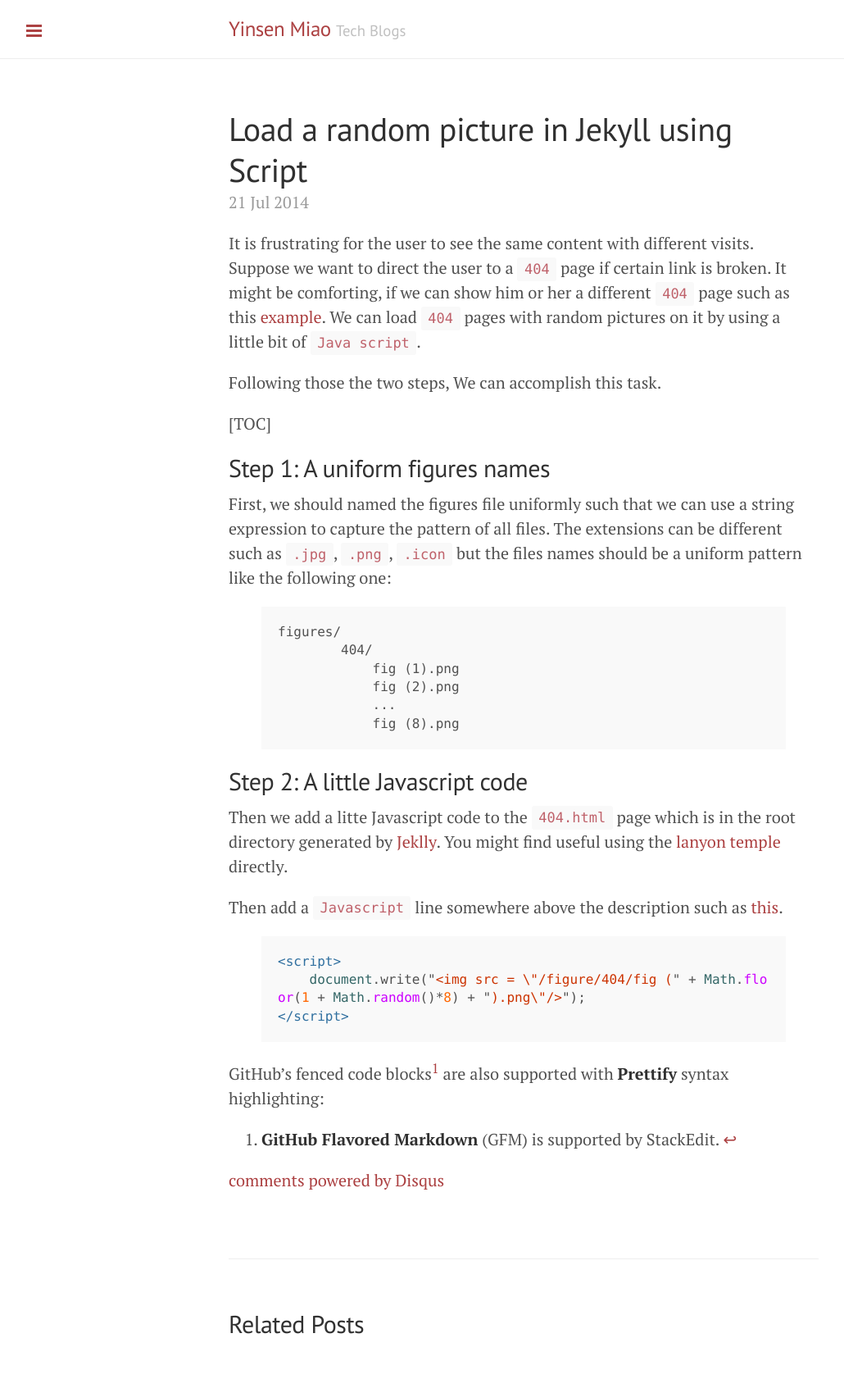
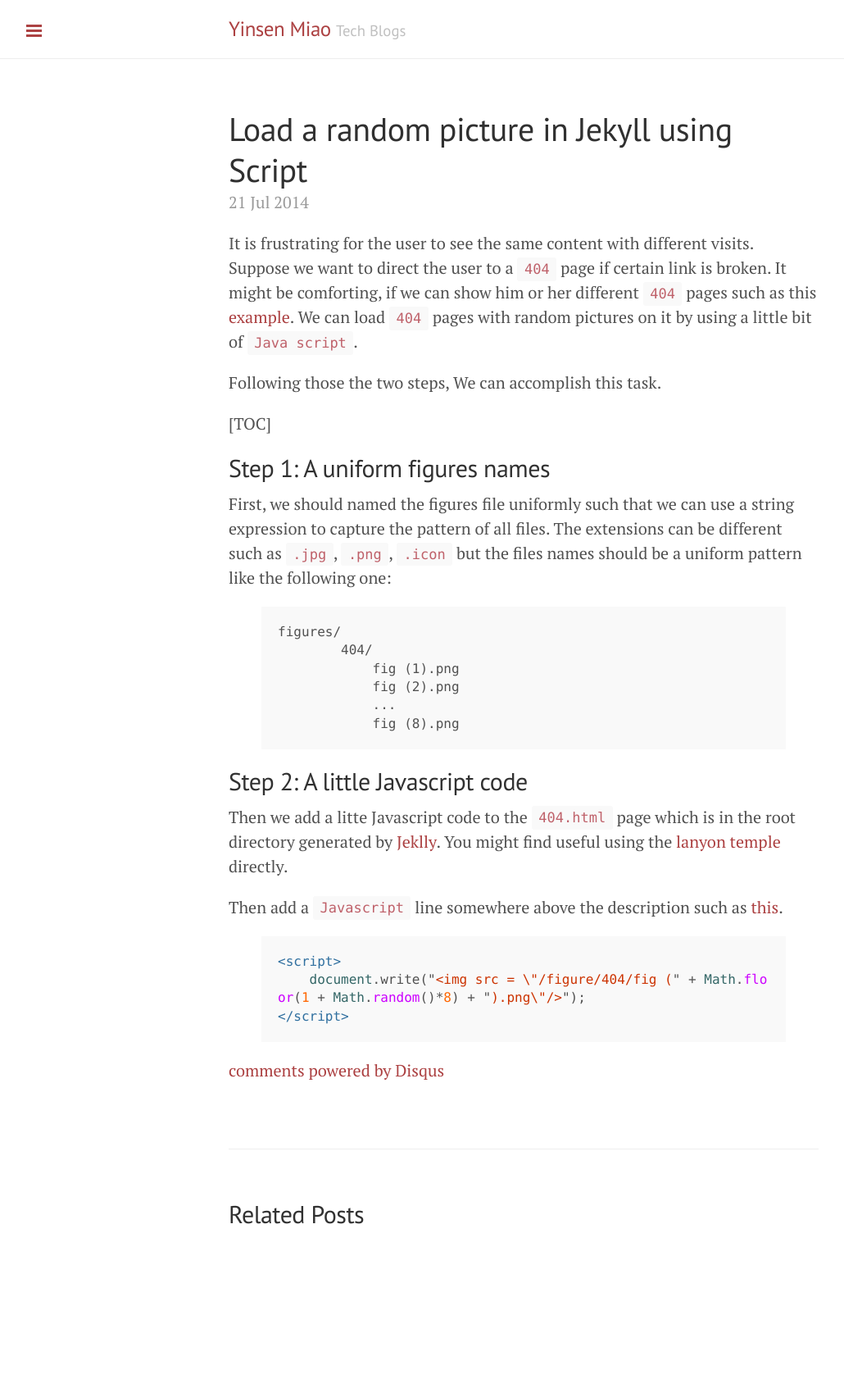
Before and after one commit to yinsenm/yinsenm.github.io, a Jekyll site: the page built from _posts/2014-07-21-Load-a-random-picture-in-Jekyll-using-Script.md, in a window 1280 px wide. Shown: the whole page at 82% size, without its empty margins (1-1031 px from the left). Built offline with Jekyll 4.4.1, drawn with Linux system fonts in a browser that asks for light colours; comment, search, counter and statistics services are not loaded; after the commit the page ends 1560 px from its top, so only the background shows below that.

Commit message:
slightly change

```diff
--- a/_posts/2014-07-21-Load-a-random-picture-in-Jekyll-using-Script.md
+++ b/_posts/2014-07-21-Load-a-random-picture-in-Jekyll-using-Script.md
@@ -2,7 +2,7 @@
 layout: post
 title: Load a random picture in Jekyll using Script
 ---
-It is frustrating for the user to see the same content with different visits. Suppose we want to direct the user to a `404` page if certain link is broken. It might be comforting, if we can show him or her a different `404` page such as this [example](/404). We can load `404` pages with random pictures on it by using a little bit of `Java script`.
+It is frustrating for the user to see the same content with different visits. Suppose we want to direct the user to a `404` page if certain link is broken. It might be comforting, if we can show him or her different `404` pages such as this [example](/404). We can load `404` pages with random pictures on it by using a little bit of `Java script`.
 
 Following those the two steps, We can accomplish this task.
 
@@ -32,7 +32,3 @@ Then add a `Javascript` line somewhere above the description such as [this](http
     document.write("<img src = \"/figure/404/fig (" + Math.floor(1 + Math.random()*8) + ").png\"/>");
 </script>
 {% endhighlight %}
-
-GitHub's fenced code blocks[^gfm] are also supported with **Prettify** syntax highlighting:
-
-[^gfm]: **GitHub Flavored Markdown** (GFM) is supported by StackEdit.
```
